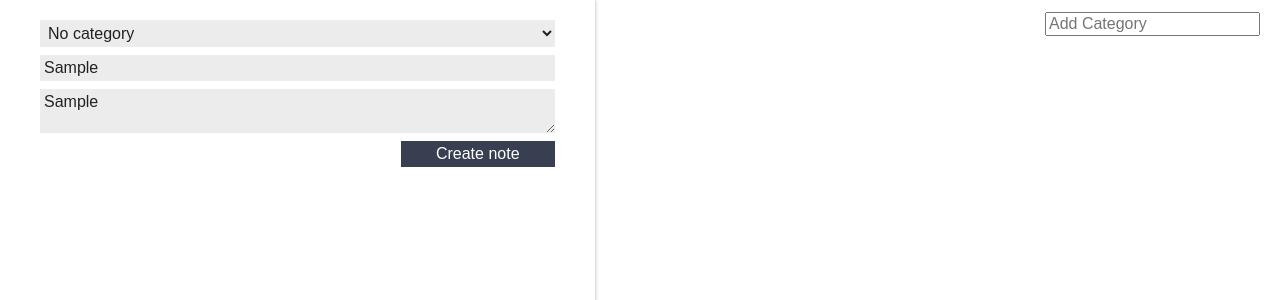
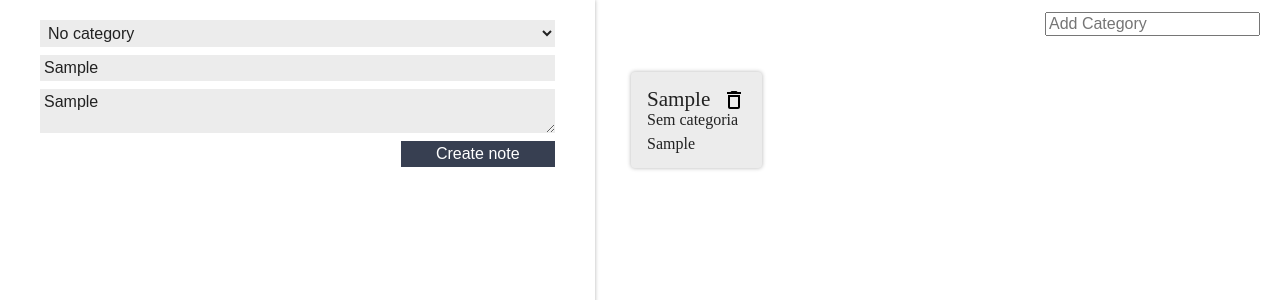
Before and after one commit to zherro/react-studies, a React (Create React App) app: page / in a window 1280 px wide. Both pictures are taken after typing "Sample", "Sample" into the empty fields and a click on the button "Create note". Shown: the top 300 px of the page. Built offline with nearby package versions, Linux system fonts and the light colour scheme.

Commit message:
Observable part 2

```diff
--- a/src/App.js
+++ b/src/App.js
@@ -26,7 +26,7 @@ class App extends Component {
             categories={this.categories}
           />
           <NoteList
-            notes={this.notes.notes}
+            notes={this.notes}
             deleteNote={this.notes.deleteNote.bind(this.notes)}
             />
         </main>
--- a/src/components/CardNote/CardNote.jsx
+++ b/src/components/CardNote/CardNote.jsx
@@ -14,7 +14,7 @@ class CardNote extends Component {
             <section className="card-nota">
                 <header className="card-nota_cabecalho">
                     <h3 className="card-nota_titulo">{this.props.title}</h3>
-                    <img src={deleteIcon} onClick={this.delete.bind(this)} />
+                    <img alt="" src={deleteIcon} onClick={this.delete.bind(this)} />
                 </header>
                 <h4>{this.props.category}</h4>
                 <p className="card-nota_texto">{this.props.text}</p>
--- a/src/components/FormCreate/FormCreate.jsx
+++ b/src/components/FormCreate/FormCreate.jsx
@@ -8,6 +8,15 @@ class FormCreate extends Component {
         this.title = "";
         this.text = "";
         this.category = "Sem categoria";
+        this.state = {categories: []};
+    }
+
+    componentDidMount() {
+        this.props.categories.subscribe(this._newCategories.bind(this));
+    }
+
+    _newCategories(categories) {
+        this.setState({...this.state, categories});
     }
 
     _handleChangeCategory(event) {
@@ -40,7 +49,7 @@ class FormCreate extends Component {
                     className="form-cadastro_input">
                     <option>No category</option>
                     {this.props.categories.categories.map((category, index) => {
-                        return <option id={index} >{category}</option>
+                        return <option key={index} >{category}</option>
                     })}
                 </select>
                 <input
--- a/src/components/NoteList/NoteList.jsx
+++ b/src/components/NoteList/NoteList.jsx
@@ -4,10 +4,23 @@ import "./style.css"
 
 class NoteList extends Component {
 
+    constructor(){
+        super();
+        this.state = {notes:[]};
+    }
+
+    componentDidMount() {
+        this.props.notes.subscribe(this._newNotes.bind(this));
+    }
+
+    _newNotes(notes) {
+        this.setState({...this.state,notes});
+    }
+
     render() {
         return (
             <ul className="lista-notas">
-                {this.props.notes.map((note, index) => {
+                {this.state.notes.map((note, index) => {
                     return (
                         <li className="lista-notas_item" key={index}>
                             <CardNote
--- a/src/dados/Notes.js
+++ b/src/dados/Notes.js
@@ -7,10 +7,12 @@ export default class Notes {
     addNote(title, text, category) {
         let newNote = new Note(title, text, category);
         this.notes.push(newNote);
+        this.notify();
     }
 
     deleteNote(index) {
         this.notes.splice(index, 1);
+        this.notify();
     }
 
     subscribe(func) {
@@ -20,7 +22,7 @@ export default class Notes {
     notify() {
         this._subscribers.forEach(
             func => {
-                func(this.categories);
+                func(this.notes);
             });
     }
 }
```
